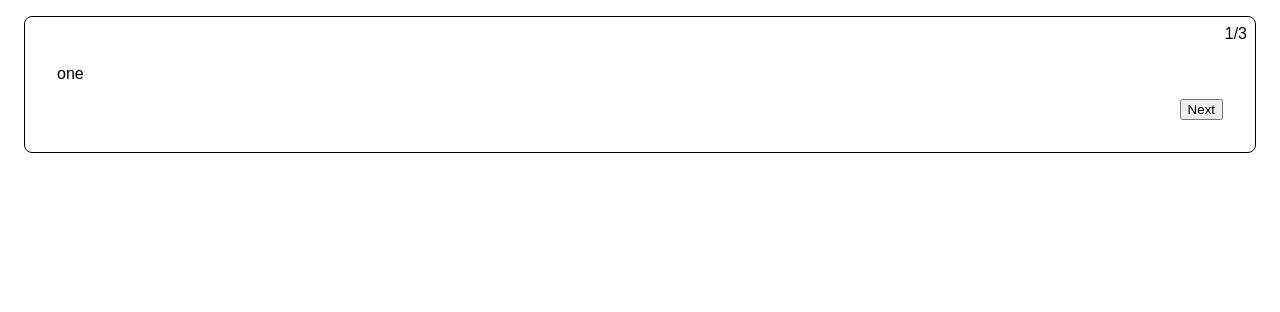
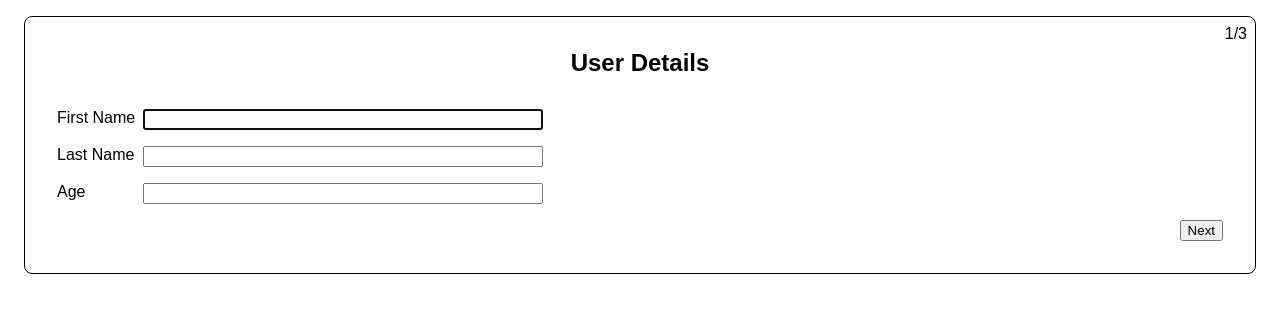
Before and after one commit to TaherBarakat/multistep-form, a React (Vite) app: page / in a window 1280 px wide. Shown: the top 312 px of the page. Built offline with nearby package versions, Linux system fonts and the light colour scheme.

Commit message:
add FormWrapper component to improve styling

```diff
--- a/src/AccountForm.tsx
+++ b/src/AccountForm.tsx
@@ -1,10 +1,14 @@
+import FormWrapper from "./FormWrapper";
+
 export default function AccountForm() {
      return (
           <>
-               <label>Email</label>
-               <input required autoFocus type="email" />
-               <label>Password</label>
-               <input required type="password" />
+               <FormWrapper title="Account Creation">
+                    <label>Email</label>
+                    <input required autoFocus type="email" />
+                    <label>Password</label>
+                    <input required type="password" />
+               </FormWrapper>
           </>
      );
 }
--- a/src/AddressForm.tsx
+++ b/src/AddressForm.tsx
@@ -1,6 +1,9 @@
+import FormWrapper from "./FormWrapper";
+
 export default function AddressForm() {
      return (
           <>
+               <FormWrapper title="Address">
                     <label>Street</label>
                     <input required autoFocus type="text" />
                     <label>City</label>
@@ -9,6 +12,7 @@ export default function AddressForm() {
                     <input required type="text" />
                     <label>Zip</label>
                     <input required type="text" />
+               </FormWrapper>
           </>
      );
 }
--- a/src/App.tsx
+++ b/src/App.tsx
@@ -1,3 +1,6 @@
+import AccountForm from "./AccountForm";
+import AddressForm from "./AddressForm";
+import UserForm from "./UserForm";
 import "./App.css";
 import { useMultistepForm } from "./useMultistepForm";
 
@@ -10,7 +13,7 @@ function App() {
           back,
           next,
           isLastStep,
-     } = useMultistepForm([<p>one</p>, <p>two</p>, <p>three</p>]);
+     } = useMultistepForm([<UserForm />, <AddressForm />, <AccountForm />]);
      return (
           <>
                <div
--- /dev/null
+++ b/src/FormWrapper.tsx
@@ -0,0 +1,30 @@
+import { ReactNode } from "react";
+type FormWrapperProps = {
+     title: string;
+     children: ReactNode;
+};
+export default function FormWrapper({ title, children }: FormWrapperProps) {
+     return (
+          <>
+               <h2
+                    style={{
+                         textAlign: "center",
+                         margin: "0",
+                         marginBottom: "2rem",
+                    }}
+               >
+                    {title}
+               </h2>
+               <div
+                    style={{
+                         display: "grid",
+                         gap: "1rem .5rem",
+                         justifyContent: "flex-start",
+                         gridTemplateColumns: "auto minmax(auto,400px)",
+                    }}
+               >
+                    {children}
+               </div>
+          </>
+     );
+}
--- a/src/userForm.tsx
+++ b/src/userForm.tsx
@@ -1,10 +1,14 @@
-export default function userForm() {
+import FormWrapper from "./FormWrapper";
+
+export default function UserForm() {
      return (
           <>
-               <label>First Name</label>
-               <input autoFocus required type="text" />
-               <label>Last Name</label> <input required type="text" />
-               <label>Age</label> <input required min={1} type="number" />
+               <FormWrapper title="User Details">
+                    <label>First Name</label>
+                    <input autoFocus required type="text" />
+                    <label>Last Name</label> <input required type="text" />
+                    <label>Age</label> <input required min={1} type="number" />
+               </FormWrapper>
           </>
      );
 }
```
Lines whose indentation alone changed are shown as unchanged.
